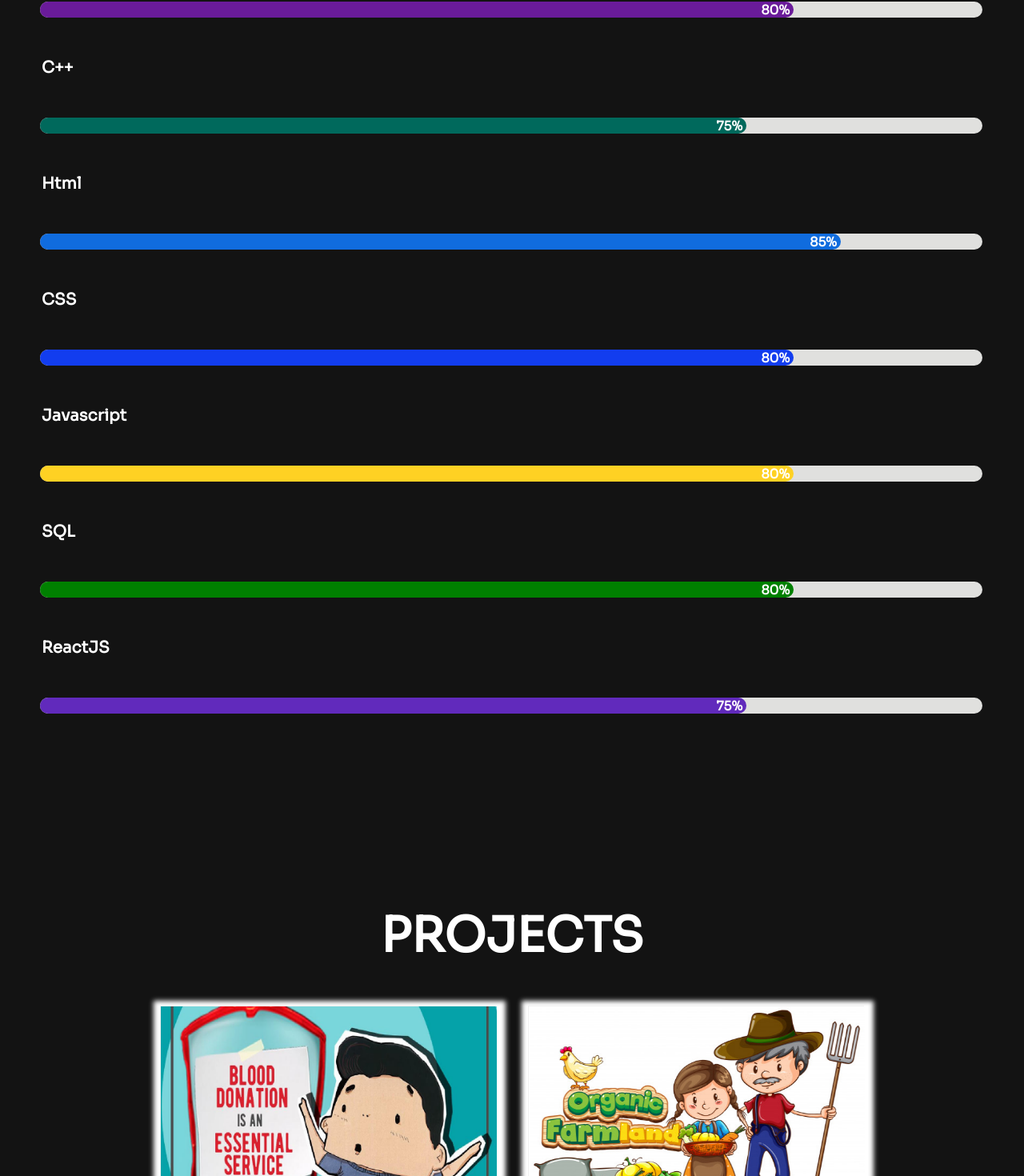
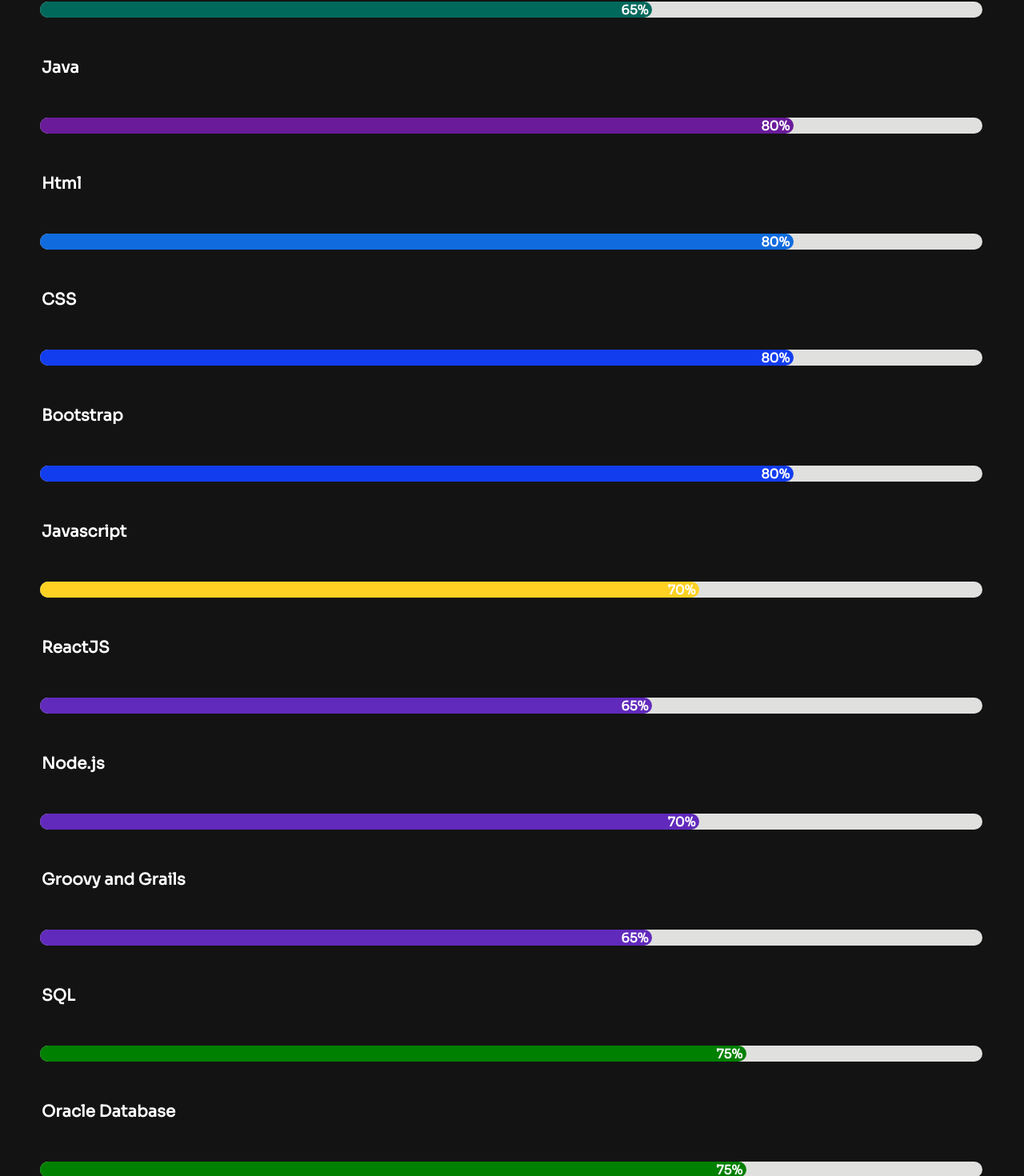
Before and after one commit to X-genius/Aman_Portfolio, a React (Create React App) app: page / in a window 1280 px wide. Shown: the part 1591-3061 px from the top of the page at 80% size. Built offline with nearby package versions, Linux system fonts and the light colour scheme.

Commit message:
add-new-progress-bar

```diff
--- a/src/components/Skills/progressBar.css
+++ b/src/components/Skills/progressBar.css
@@ -3,7 +3,7 @@
     background: #131313;
     margin : 0;
     padding : 0;
-    height: 160vh;
+    height: 280vh;
     width: 100%;
 }
 
@@ -32,7 +32,7 @@
 {
     .progressContainer
     {
-        height: 160vh;
+        height: 230vh;
         width: 100%;
     }
 
@@ -46,7 +46,7 @@
 {
     .progressContainer
     {
-        height: 170vh;
+        height: 240vh;
         width: 100%;
     }
 }
--- a/src/components/Skills/skill.js
+++ b/src/components/Skills/skill.js
@@ -14,6 +14,13 @@
             <h1 className = "skillName">Skills</h1>
             </div>
 
+        <div data-aos = "zoom-out">
+        <h2 className = "LanguageName">C++</h2>
+        <div className = "progressBar">
+            <ProgressBar bgColor={"#00695c"} completed={65}/>
+        </div>
+        </div>
+
         <div data-aos = "zoom-in">
         <h2 className = "LanguageName">Java</h2>
         <div className = "progressBar">
@@ -21,17 +28,10 @@
         </div>
         </div>
 
-        <div data-aos = "zoom-out">
-        <h2 className = "LanguageName">C++</h2>
-        <div className = "progressBar">
-            <ProgressBar bgColor={"#00695c"} completed={75}/>
-        </div>
-        </div>
-
         <div data-aos = "fade-up-right">
         <h2 className = "LanguageName">Html</h2>
         <div className = "progressBar">
-            <ProgressBar bgColor={"#106cde"} completed={85}/>
+            <ProgressBar bgColor={"#106cde"} completed={80}/>
         </div>
         </div>
 
@@ -43,26 +43,68 @@
         </div>
 
         <div data-aos = "fade-up-left">
+        <h2 className = "LanguageName">Bootstrap</h2>
+        <div className = "progressBar">
+            <ProgressBar bgColor={"#123def"} completed={80}/>
+        </div>
+        </div>
+
+
+        <div data-aos = "fade-up-left">
         <h2 className = "LanguageName">Javascript</h2>
         <div className = "progressBar">
-            <ProgressBar bgColor={"#fed123"} completed={80}/>
+            <ProgressBar bgColor={"#fed123"} completed={70}/>
+        </div>
+        </div>
+
+        <div data-aos = "zoom-in">
+        <h2 className = "LanguageName">ReactJS</h2>
+        <div className = "progressBar">
+            <ProgressBar bgColor={"#612abc"} completed={65}/>
+        </div>
+        </div>
+
+        <div data-aos = "fade-up-left">
+        <h2 className = "LanguageName">Node.js</h2>
+        <div className = "progressBar">
+            <ProgressBar bgColor={"#612abc"} completed={70}/>
+        </div>
+        </div>
+
+        <div data-aos = "fade-up-left">
+        <h2 className = "LanguageName">Groovy and Grails</h2>
+        <div className = "progressBar">
+            <ProgressBar bgColor={"#612abc"} completed={65}/>
         </div>
         </div>
 
         <div data-aos = "fade-up-right">
         <h2 className = "LanguageName">SQL</h2>
         <div className = "progressBar">
-            <ProgressBar bgColor={"green"} completed={80}/>
+            <ProgressBar bgColor={"green"} completed={75}/>
+        </div>
+        </div>
+
+        <div data-aos = "fade-up-left">
+        <h2 className = "LanguageName">Oracle Database</h2>
+        <div className = "progressBar">
+            <ProgressBar bgColor={"green"} completed={75}/>
         </div>
         </div>
 
         <div data-aos = "zoom-in">
-        <h2 className = "LanguageName">ReactJS</h2>
+        <h2 className = "LanguageName">MongoDB</h2>
         <div className = "progressBar">
-            <ProgressBar bgColor={"#612abc"} completed={75}/>
+            <ProgressBar bgColor={"green"} completed={60}/>
         </div>
         </div>
 
+        <div data-aos = "zoom-out">
+        <h2 className = "LanguageName">Version Control (Github, Gitlab, ClearCase)</h2>
+        <div className = "progressBar">
+            <ProgressBar bgColor={"green"} completed={80}/>
+        </div>
+        </div>
 
         </div>
     )
```
Also changed, not shown: 1 other file (tests, documents, lock files or other folders).
